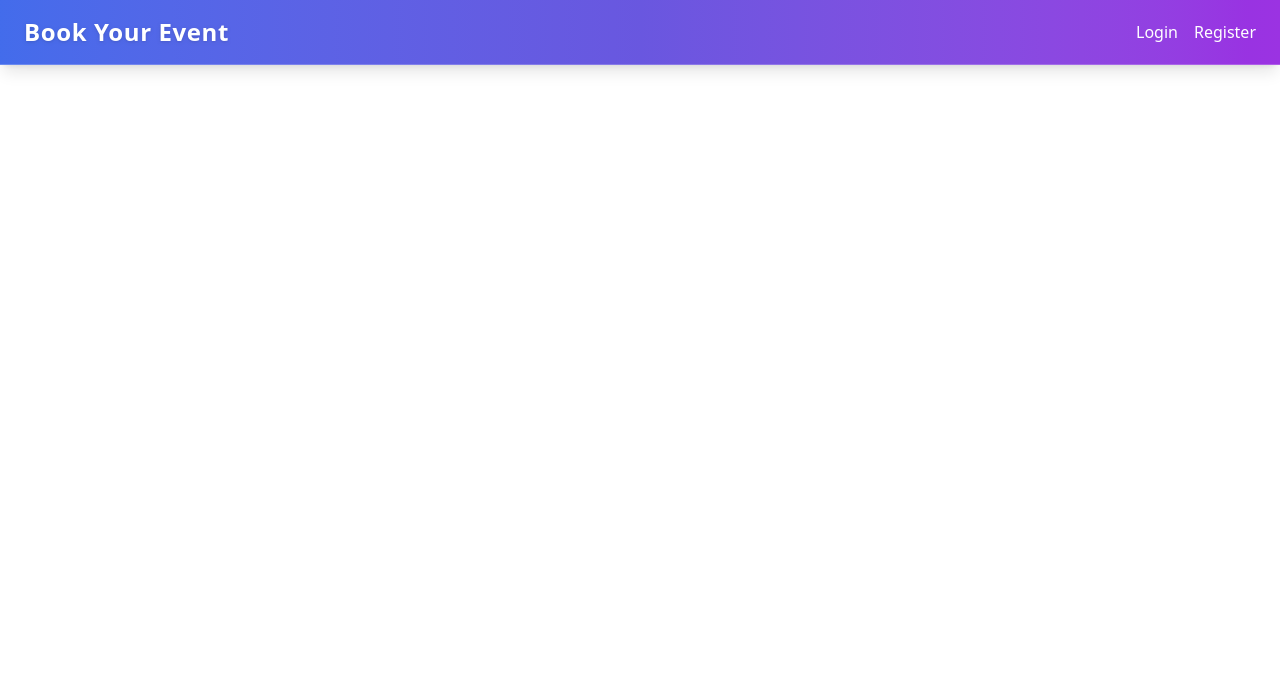
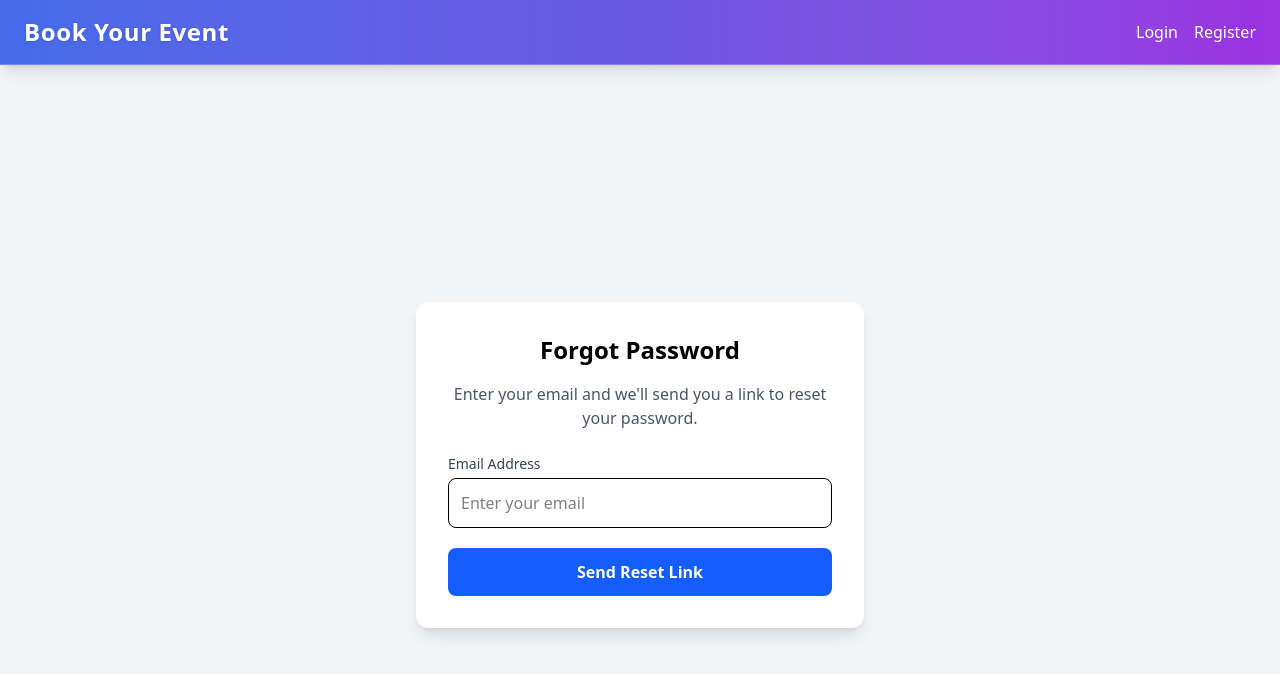
Before and after one commit to ASWANA123-as/main_project_frontend, a React (Vite) app: page /forgot-password in a window 1280 px wide. Shown: the top 674 px of the page. Built offline with nearby package versions, Linux system fonts and the light colour scheme; no server answers.

Commit message:
rrrrrrrrrr

```diff
--- a/src/App.jsx
+++ b/src/App.jsx
@@ -24,6 +24,8 @@ import MyTickets from "./Pages/Attandee/MyTickets";
 import PreferencesPage from "./Pages/Attandee/PreferencePage";
 import LoyaltyPoints from "./Pages/Attandee/LoyaltyPoints";
 import PaymentSuccess from "./Pages/Attandee/PaymentSuccess";
+import ForgotPassword from "./Pages/auth/ForgotPassword";
+import ResetPassword from "./Pages/auth/ResetPassword";
 
 
 function App() {
@@ -36,6 +38,8 @@ function App() {
         <Route path="/" element={<Home />} />
         <Route path="/login" element={<Login />} />
         <Route path="/register" element={<Register />} />
+        <Route path="/forgot-password" element={<ForgotPassword />} />
+        <Route path="/reset-password/:token" element={<ResetPassword />} />
         <Route
             path="/admin/dashboard"
             element={
--- /dev/null
+++ b/src/Pages/auth/ForgotPassword.jsx
@@ -0,0 +1,66 @@
+import React, { useState } from "react";
+import axios from "axios";
+
+export default function ForgotPassword() {
+  const [email, setEmail] = useState("");
+  const [loading, setLoading] = useState(false);
+  const [message, setMessage] = useState("");
+
+  const handleSubmit = async (e) => {
+    e.preventDefault();
+    setLoading(true);
+    setMessage("");
+
+    try {
+      const res = await axios.post("/auth/forgot-password", { email });
+      setMessage("Password reset link sent to your email.");
+    } catch (err) {
+      setMessage(
+        err?.response?.data?.message || "Something went wrong. Try again."
+      );
+    } finally {
+      setLoading(false);
+    }
+  };
+
+  return (
+    <div className="min-h-screen flex items-center justify-center bg-gray-100 px-4">
+      <div className="max-w-md w-full bg-white p-8 shadow-lg rounded-xl">
+        <h2 className="text-2xl font-bold mb-4 text-center">
+          Forgot Password
+        </h2>
+        <p className="text-gray-600 text-center mb-6">
+          Enter your email and we'll send you a link to reset your password.
+        </p>
+
+        <form onSubmit={handleSubmit}>
+          <label className="block text-sm font-medium text-gray-700">
+            Email Address
+          </label>
+          <input
+            type="email"
+            required
+            className="w-full border p-3 rounded-lg mt-1 focus:ring focus:ring-blue-300"
+            placeholder="Enter your email"
+            value={email}
+            onChange={(e) => setEmail(e.target.value)}
+          />
+
+          <button
+            type="submit"
+            disabled={loading}
+            className="w-full bg-blue-600 text-white py-3 rounded-lg mt-5 font-semibold hover:bg-blue-700 disabled:bg-gray-400"
+          >
+            {loading ? "Sending..." : "Send Reset Link"}
+          </button>
+        </form>
+
+        {message && (
+          <p className="text-center text-gray-700 font-medium mt-4">
+            {message}
+          </p>
+        )}
+      </div>
+    </div>
+  );
+}
--- /dev/null
+++ b/src/Pages/auth/ResetPassword.jsx
@@ -0,0 +1,90 @@
+import React, { useState } from "react";
+import axios from "axios";
+import { useParams, useNavigate } from "react-router-dom";
+
+export default function ResetPassword() {
+  const { token } = useParams();
+  const navigate = useNavigate();
+
+  const [password, setPassword] = useState("");
+  const [confirm, setConfirm] = useState("");
+  const [loading, setLoading] = useState(false);
+  const [message, setMessage] = useState("");
+
+  const handleReset = async (e) => {
+    e.preventDefault();
+    setMessage("");
+
+    if (password !== confirm) {
+      setMessage("Passwords do not match.");
+      return;
+    }
+
+    setLoading(true);
+
+    try {
+      await axios.post(`/auth/reset-password/${token}`, { password });
+      setMessage("Your password has been reset successfully.");
+
+      setTimeout(() => {
+        navigate("/login");
+      }, 1500);
+    } catch (err) {
+      setMessage(
+        err?.response?.data?.message || "Invalid or expired link."
+      );
+    } finally {
+      setLoading(false);
+    }
+  };
+
+  return (
+    <div className="min-h-screen flex items-center justify-center bg-gray-100 px-4">
+      <div className="max-w-md w-full bg-white p-8 shadow-lg rounded-xl">
+        <h2 className="text-2xl font-bold mb-4 text-center">
+          Reset Password
+        </h2>
+
+        <form onSubmit={handleReset}>
+          <label className="block text-sm font-medium text-gray-700">
+            New Password
+          </label>
+          <input
+            type="password"
+            required
+            className="w-full border p-3 rounded-lg mt-1 focus:ring focus:ring-blue-300"
+            placeholder="Enter new password"
+            value={password}
+            onChange={(e) => setPassword(e.target.value)}
+          />
+
+          <label className="block text-sm font-medium text-gray-700 mt-4">
+            Confirm Password
+          </label>
+          <input
+            type="password"
+            required
+            className="w-full border p-3 rounded-lg mt-1 focus:ring focus:ring-blue-300"
+            placeholder="Confirm new password"
+            value={confirm}
+            onChange={(e) => setConfirm(e.target.value)}
+          />
+
+          <button
+            type="submit"
+            disabled={loading}
+            className="w-full bg-blue-600 text-white py-3 rounded-lg mt-5 font-semibold hover:bg-blue-700 disabled:bg-gray-400"
+          >
+            {loading ? "Updating..." : "Reset Password"}
+          </button>
+        </form>
+
+        {message && (
+          <p className="text-center text-gray-700 font-medium mt-4">
+            {message}
+          </p>
+        )}
+      </div>
+    </div>
+  );
+}
```
